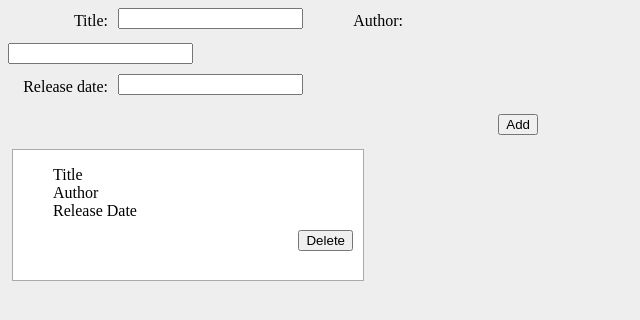
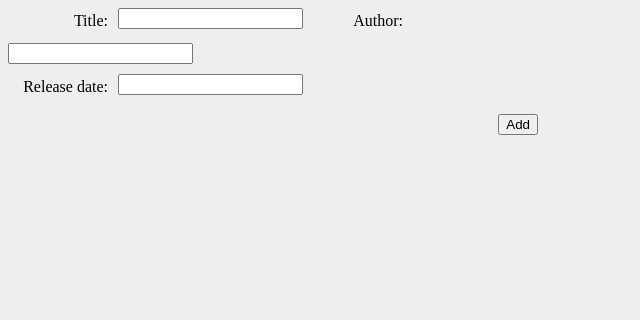
Before and after one commit to vivekchand/backbone.js-tastypie-app, a Django app: page / in a window 1280 px wide. Shown: the top 320 px of the page, without its empty margins (0-640 px from the left). Run offline with Django 3.2, Linux system fonts and the light colour scheme.

Commit message:
removed dummy book

```diff
--- a/libraryapp/templates/index.html
+++ b/libraryapp/templates/index.html
@@ -15,18 +15,7 @@
                     <button id="add">Add</button>
                 </div>
             </form>
-
-            <div class="bookContainer">
-                <ul>
-                    <li>Title</li>
-                    <li>Author</li>
-                    <li>Release Date</li>
-                </ul>
-                <button class="delete">Delete</button>
-            </div>
-
         </div>
-
 
         <script id="bookTemplate" type="text/template">
             <ul>
```
